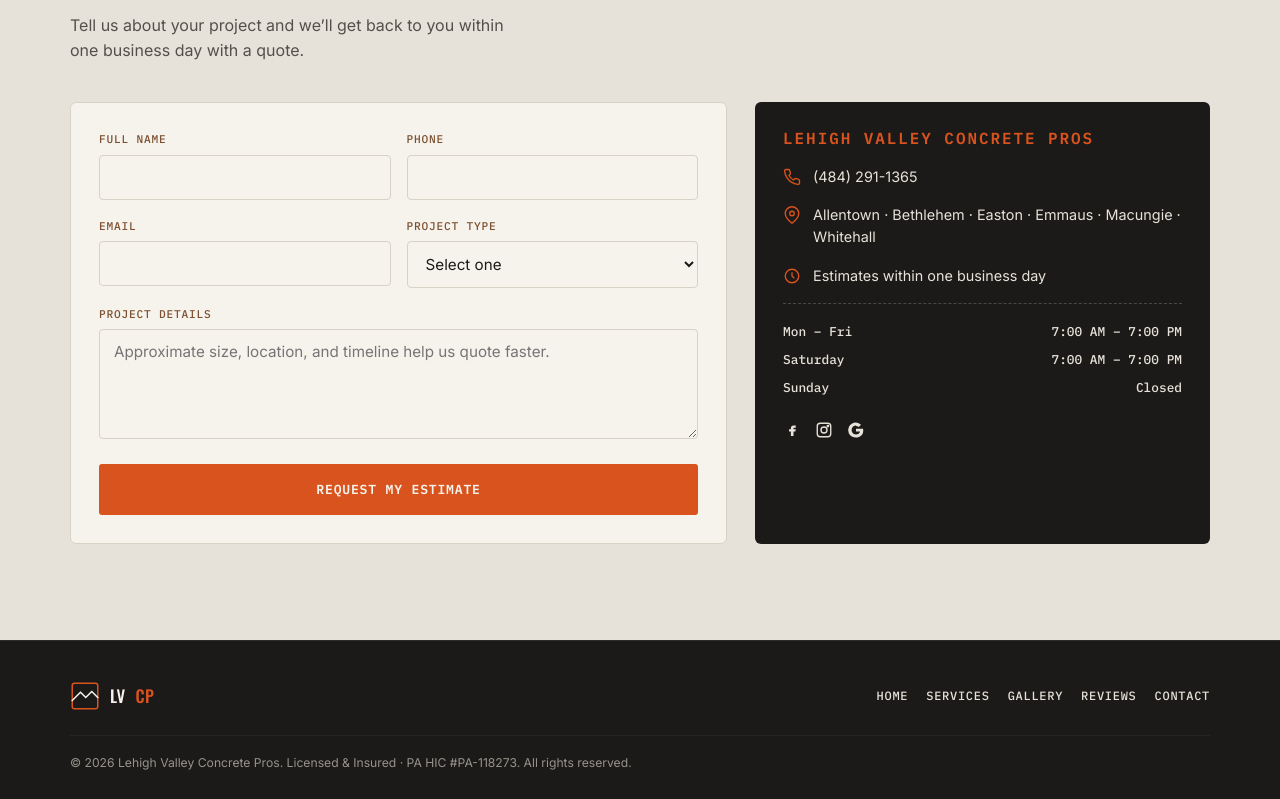
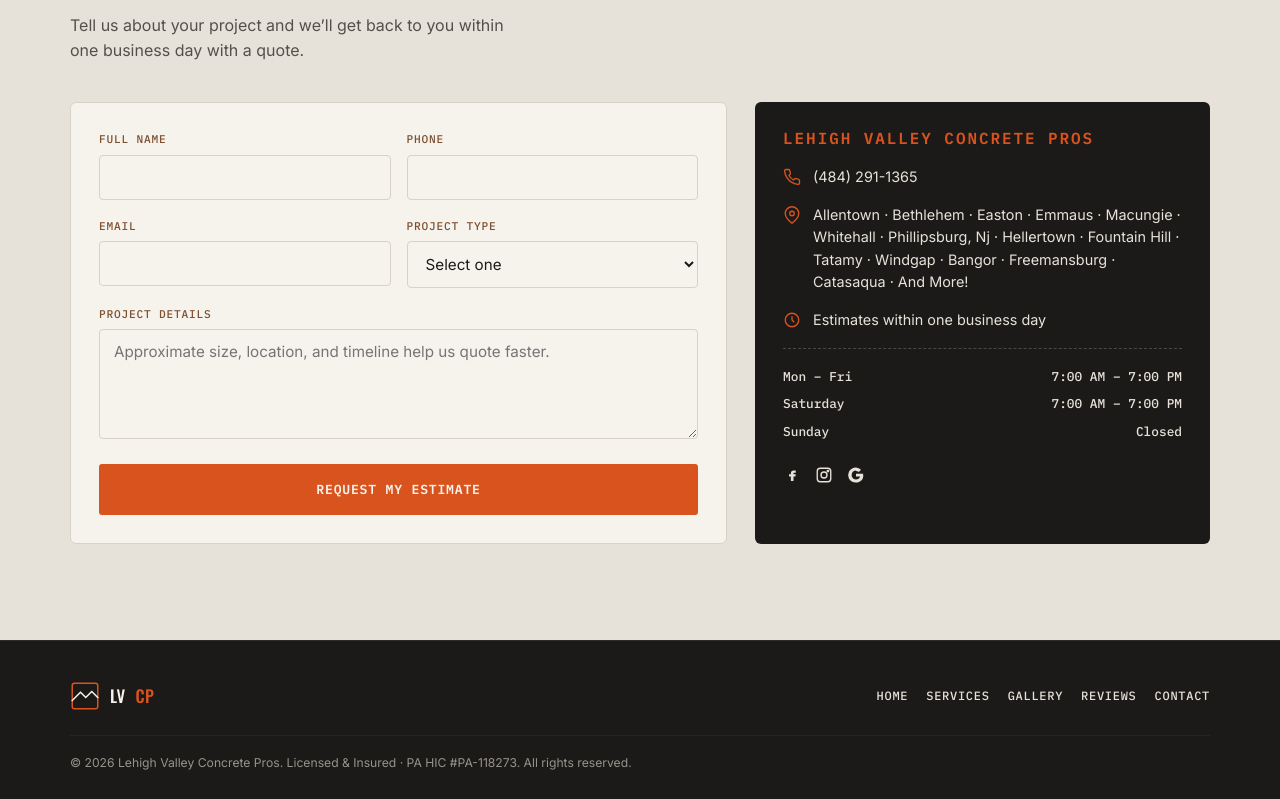
Before and after one commit to EasyLandings/Concretepros, a React (Vite) app: page / in a window 1280 px wide. Shown: the part 3626-4425 px from the top of the page. Built offline with nearby package versions, Linux system fonts and the light colour scheme.

Commit message:
Updated cities listed

```diff
--- a/src/components/InfoCard.js
+++ b/src/components/InfoCard.js
@@ -25,7 +25,7 @@
       </div>
       <div className="info-line">
         <MapPinIcon />
-        <span>Allentown &middot; Bethlehem &middot; Easton &middot; Emmaus &middot; Macungie &middot; Whitehall</span>
+        <span>Allentown &middot; Bethlehem &middot; Easton &middot; Emmaus &middot; Macungie &middot; Whitehall &middot; Phillipsburg, Nj &middot; Hellertown &middot; Fountain Hill &middot; Tatamy &middot; Windgap &middot; Bangor &middot; Freemansburg &middot; Catasaqua &middot; And More! </span>
       </div>
       <div className="info-line">
         <ClockIcon />
```
